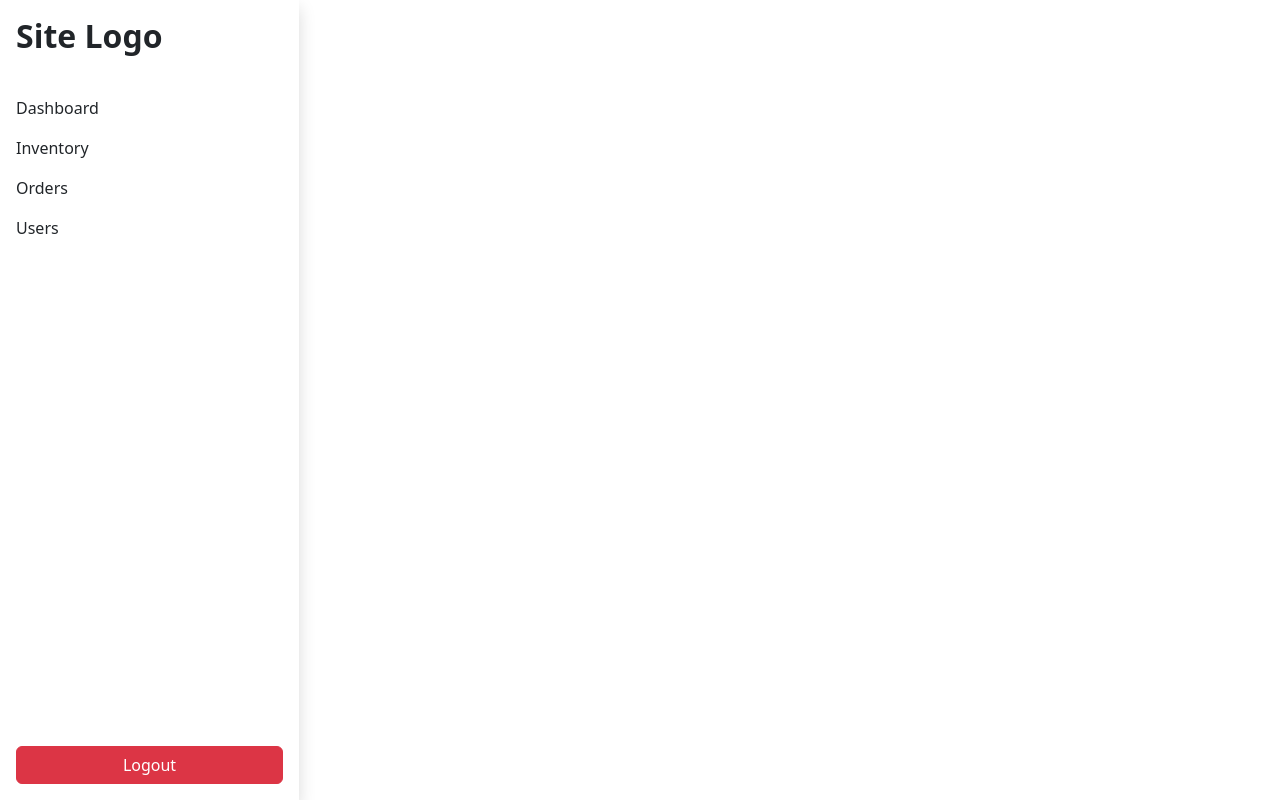
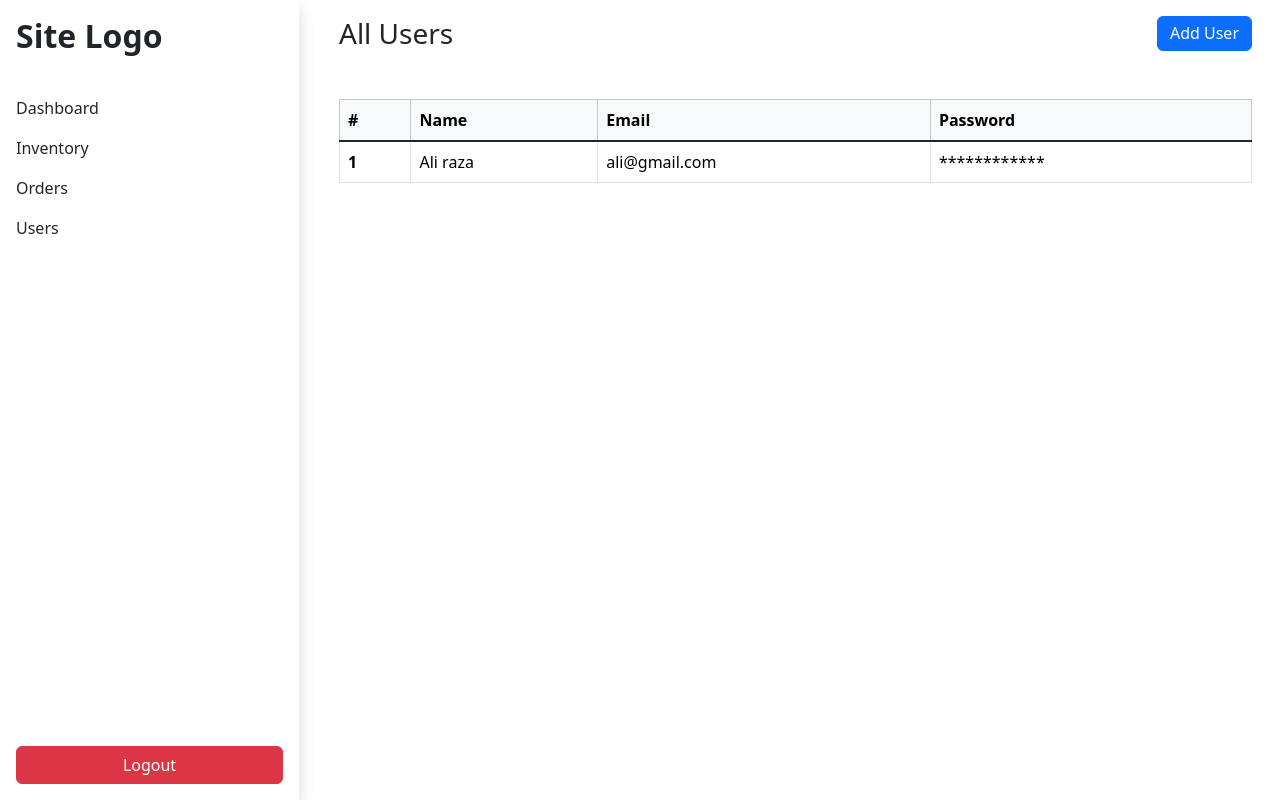
Before and after one commit to FarzamN/BahaudinAndSonsPOS, a React (Vite) app in the folder client/: page /Users in a window 1280 px wide. Built offline with nearby package versions, Linux system fonts and the light colour scheme.

Commit message:
create user screens

```diff
--- a/client/src/App.jsx
+++ b/client/src/App.jsx
@@ -7,6 +7,8 @@ import AddOrder from './pages/AddOrder'
 import Orders from './pages/Orders'
 import AddInventory from './pages/AddInventory'
 import Inventories from './pages/Inventories'
+import Users from './pages/Users'
+import AddUser from './pages/AddUser'
 import Login from './pages/Login'
 
 export default function App() {
@@ -43,6 +45,8 @@ export default function App() {
             <Route path="/Login" element={<Login />} />
             <Route path="/addInventory" element={<AddInventory />} />
             <Route path="/Inventories" element={<Inventories />} />
+            <Route path="/Users" element={<Users />} />
+            <Route path="/AddUser" element={<AddUser />} />
           </Routes>
         </div>
       </div>
--- a/client/src/Components/Sidebar.jsx
+++ b/client/src/Components/Sidebar.jsx
@@ -1,9 +1,18 @@
 import React from 'react'
-import { Link } from "react-router-dom";
-import '../style/Sidebar.css';
+import { Link, useNavigate } from "react-router-dom";
+
 export default function Sidebar() {
+  const navigate = useNavigate();
+
+  const handleLogout = () => {
+    localStorage.removeItem("token");
+    sessionStorage.clear();
+
+    navigate("/Login");
+  };
+
   return (
-    <aside className='sidebar bg-white shadow p-3  d-flex flex-column h-100'>
+    <aside className='sidebar bg-white shadow p-3 d-flex flex-column h-100'>
       <div className="logo mb-4">
         <h1 className='fs-2 fw-semibold lh-sm'>Site Logo</h1>
       </div>
@@ -14,7 +23,13 @@ export default function Sidebar() {
         <li className='nav-item'><Link to="/Users" className='nav-link'>Users</Link></li>
       </ul>
       <div className='d-block mt-auto'>
-        <a href="#" className='btn btn-danger w-100'>Logout</a>
+        <button
+          type='button'
+          className='btn btn-danger w-100'
+          onClick={handleLogout}
+        >
+          Logout
+        </button>
       </div>
     </aside>
   )
--- a/client/src/pages/AddInventory.jsx
+++ b/client/src/pages/AddInventory.jsx
@@ -1,6 +1,11 @@
 import React from 'react'
+import { useNavigate } from 'react-router'
 
 export default function AddInventory() {
+  const navigate = useNavigate()
+  if (!localStorage.getItem('token')) {
+    navigate('/Login')
+  }
   return (
     <section className='add-inventory p-3'>
       <h2 className='fs-3 fw-medium lh-sm'>Add Inventory</h2>
--- a/client/src/pages/AddOrder.jsx
+++ b/client/src/pages/AddOrder.jsx
@@ -1,6 +1,11 @@
 import React from 'react'
+import { useNavigate } from 'react-router'
 
 export default function AddOrder() {
+  const navigate = useNavigate()
+  if (!localStorage.getItem('token')) {
+    navigate('/Login')
+  }
   return (
     <section className='add-order p-3'>
       <h2 className='fs-3 fw-medium lh-sm'>Add Order</h2>
--- /dev/null
+++ b/client/src/pages/AddUser.jsx
@@ -0,0 +1,26 @@
+import React from 'react'
+
+export default function AddUser() {
+  return (
+    <section className='add-user p-3'>
+      <h2 className='fs-3 fw-medium lh-sm'>Add User</h2>
+      <div className="row mt-5">
+        <div className="col-lg-12 mb-3">
+          <label for="userName" className="form-label fs-5 fw-semibold">Name</label>
+          <input type="text" className="form-control form-control-lg fs-6 fw-normal" id="userName" />
+        </div>
+        <div className="col-lg-12 mb-3">
+          <label for="userEmail" className="form-label fs-5 fw-semibold">Email</label>
+          <input type="email" className="form-control form-control-lg fs-6 fw-normal" id="userEmail" />
+        </div>
+        <div className="col-lg-12 mb-3">
+          <label for="userPass" className="form-label fs-5 fw-semibold">User Password</label>
+          <input type="password" className="form-control form-control-lg fs-6 fw-normal" id="userPass" />
+        </div>
+        <div className="mb-3">
+          <input type="submit" className='btn btn-lg btn-primary' value='Submit' />
+        </div>
+      </div>
+    </section>
+  )
+}
--- a/client/src/pages/Dashboard.jsx
+++ b/client/src/pages/Dashboard.jsx
@@ -1,6 +1,11 @@
 import React from 'react'
+import { useNavigate } from 'react-router'
 
 export default function Dashboard() {
+  const navigate = useNavigate()
+  if (!localStorage.getItem('token')) {
+    navigate('/Login')
+  }
   return (
     <div>Dashboard</div>
   )
--- a/client/src/pages/Inventories.jsx
+++ b/client/src/pages/Inventories.jsx
@@ -1,9 +1,17 @@
 import React from 'react'
+import { Link, useNavigate } from 'react-router'
 
 export default function Inventories() {
+    const navigate = useNavigate()
+    if (!localStorage.getItem('token')) {
+        navigate('/Login')
+    }
   return (
     <section className='all-inventories p-3'>
-        <h2 className='fs-3 fw-medium lh-sm'>Inventories</h2>
+        <div className="d-flex justify-content-between">
+            <h2 className='fs-3 fw-medium lh-sm mb-0'>Inventories</h2>
+            <Link to="/AddInventory" className='btn btn-primary fs-6 fw-medium lh-sm'>Add Inventory</Link>
+        </div>
         <div className='table-responsive mt-5'>
             <table class="table table-bordered ">
                 <thead class="table-light">
--- a/client/src/pages/Login.jsx
+++ b/client/src/pages/Login.jsx
@@ -1,6 +1,11 @@
 import React from 'react'
+import { useNavigate } from 'react-router'
 
 export default function Login() {
+  const navigate = useNavigate()
+  if (localStorage.getItem('token')) {
+    navigate('/dashboard')
+  }
   return (
     <div className='vh-100'>
       <div className='d-flex align-items-center justify-content-center mx-auto w-50 h-100'>
--- a/client/src/pages/Orders.jsx
+++ b/client/src/pages/Orders.jsx
@@ -1,9 +1,17 @@
 import React from 'react'
+import { Link, useNavigate } from 'react-router'
 
 export default function Orders() {
+    const navigate = useNavigate()
+    if (!localStorage.getItem('token')) {
+        navigate('/Login')
+    }
   return (
     <section className='all-orders p-3'>
-        <h2 className='fs-3 fw-medium lh-sm'>All Orders</h2>
+        <div className="d-flex justify-content-between">
+            <h2 className='fs-3 fw-medium lh-sm mb-0'>All Orders</h2>
+            <Link to="/AddOrder" className='btn btn-primary fs-6 fw-medium lh-sm'>Add Order</Link>
+        </div>
         <div className='table-responsive mt-5'>
             <table class="table table-bordered ">
                 <thead class="table-light">
--- a/client/src/pages/Users.jsx
+++ b/client/src/pages/Users.jsx
@@ -0,0 +1,37 @@
+import React from 'react'
+import { Link, useNavigate } from 'react-router-dom'
+
+export default function Users() {
+    const navigate = useNavigate()
+    if (!localStorage.getItem('token')) {
+      navigate('/Login')
+    }
+  return (
+    <section className='users p-3'>
+      <div className="d-flex justify-content-between">
+        <h2 className='fs-3 fw-medium lh-sm mb-0'>All Users</h2>
+        <Link to="/AddUser" className='btn btn-primary fs-6 fw-medium lh-sm'>Add User</Link>
+      </div>
+      <div className='table-responsive mt-5'>
+        <table class="table table-bordered ">
+            <thead class="table-light">
+                <tr>
+                    <th scope="col">#</th>
+                    <th scope="col">Name</th>
+                    <th scope="col">Email</th>
+                    <th scope="col">Password</th>
+                </tr>
+            </thead>
+            <tbody class="table-group-divider">
+                <tr>
+                    <th scope="row">1</th>
+                    <td>Ali raza</td>
+                    <td>ali@gmail.com</td>
+                    <td>************</td>
+                </tr>
+            </tbody>
+        </table>
+      </div>
+    </section>
+  )
+}
```
